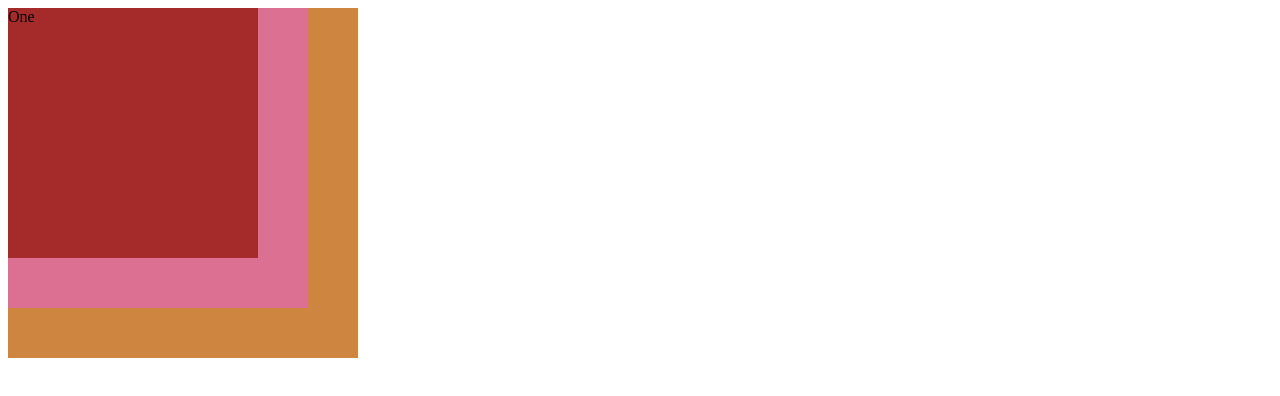
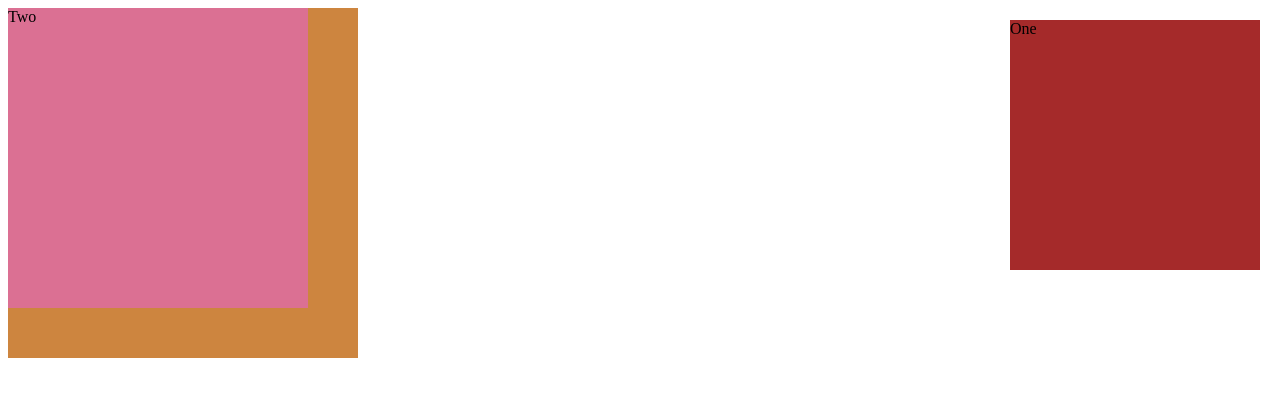
Before and after one commit to EiSandyPhyo/BWD, a plain HTML site: page learnCSS/CSS Position/position_absolute.html in a window 1280 px wide. Drawn offline with Linux system fonts and the light colour scheme.

Commit message:
updatePositionAbsoluteHTML

```diff
--- a/learnCSS/CSS Position/position_absolute.html
+++ b/learnCSS/CSS Position/position_absolute.html
@@ -9,6 +9,8 @@
         .one{
             width: 250px;
             height: 250px;
+            top: 20px;
+            right: 20px;
             background-color: brown;
             position: absolute; /* Document မှာကပ် ၊ scroll ဆွဲရင်ပါတယ် */
             z-index: 2; /* အကုန်လုံးမှာ position:absolute; သုံးလိုက်ရင်
```
